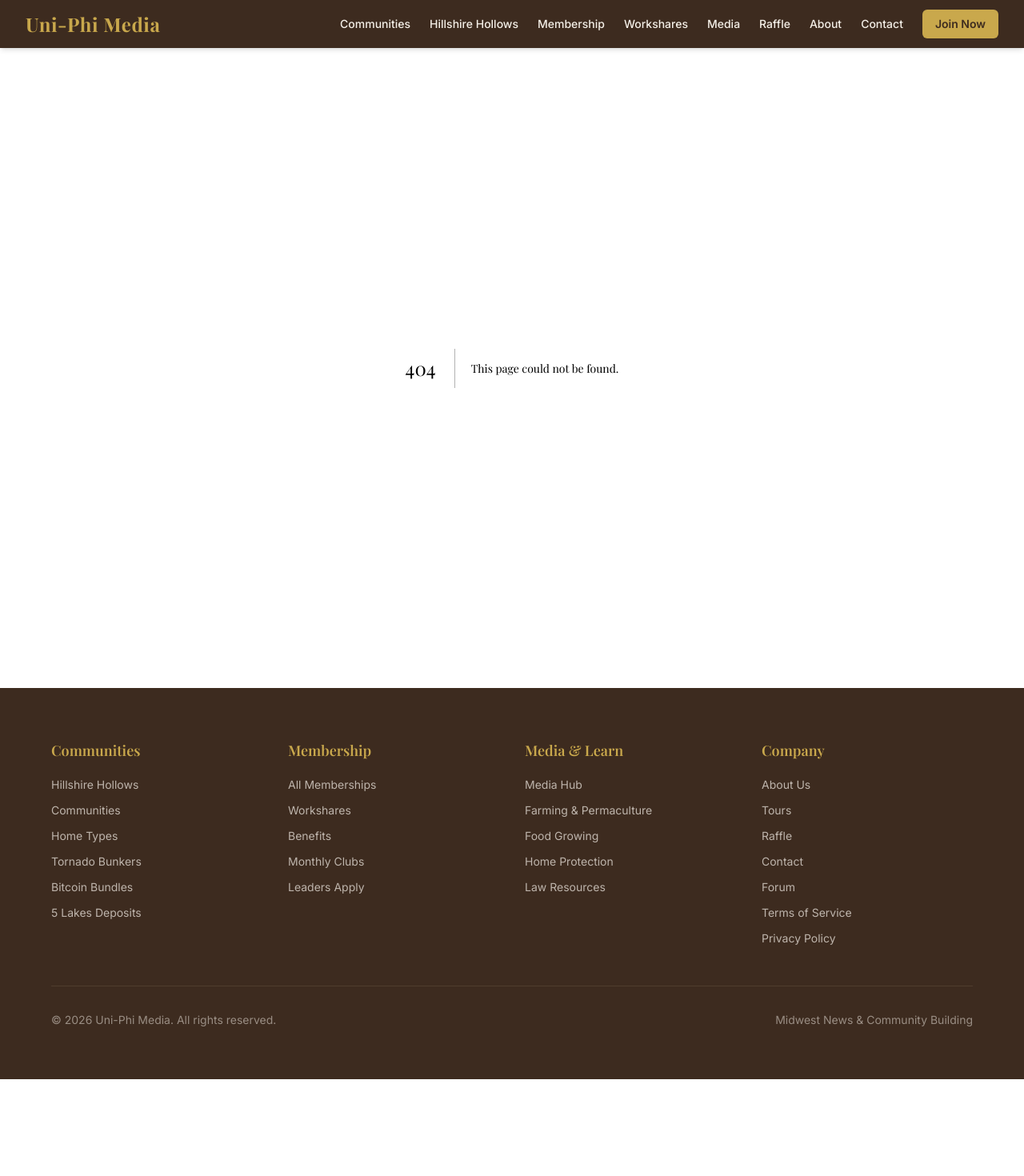
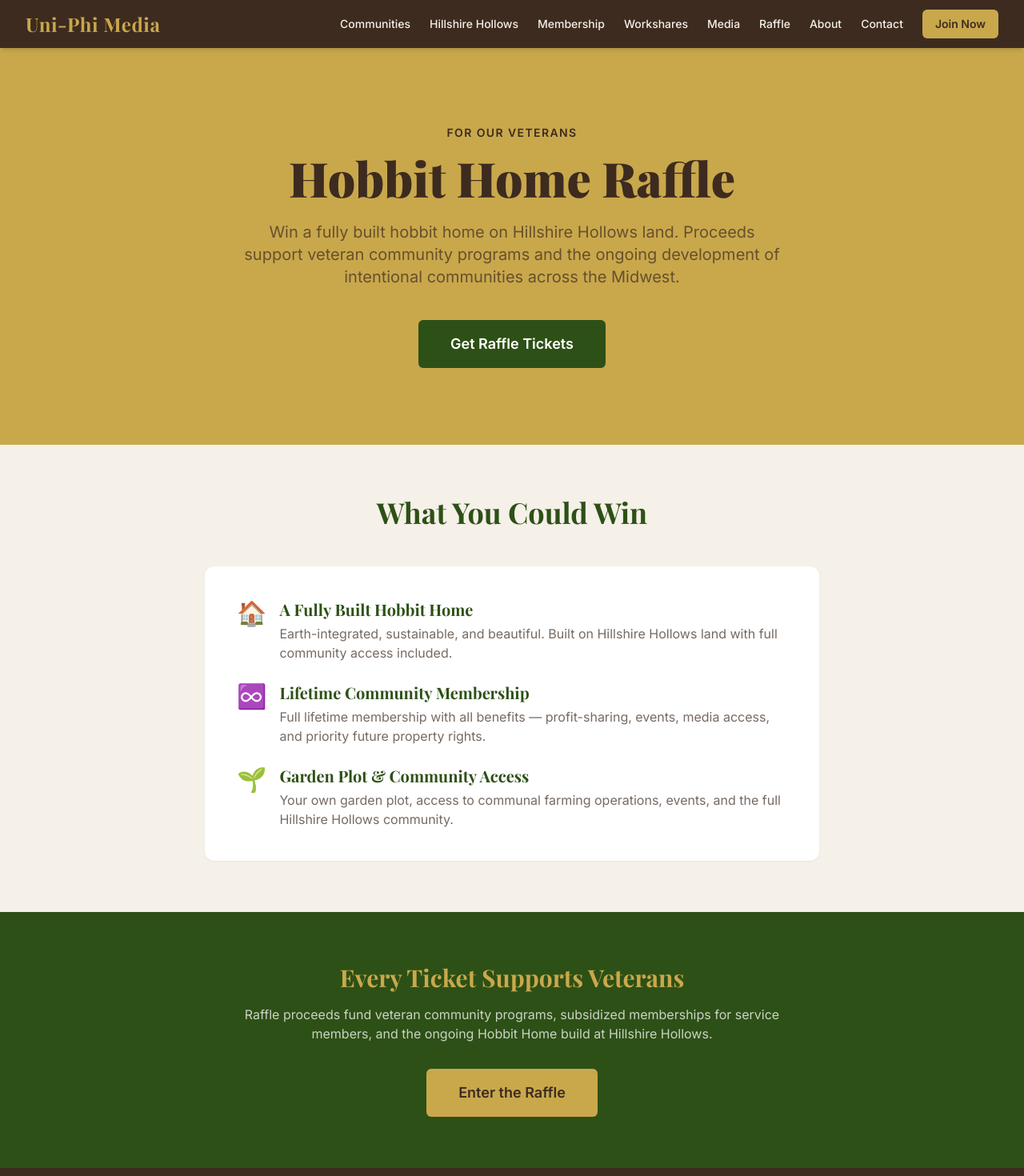
Before and after one commit to dutchiono/uniphimedia, a Next.js app: page /raffle in a window 1280 px wide. Before the commit this address had no page. Shown: the top 1470 px of the page at 80% size. Before the commit the page ends 1349 px from the top, so only its background shows below. Built offline with nearby package versions, Linux system fonts and the light colour scheme.

Commit message:
feat: complete site rebuild — all core pages, nav, footer, design system

```diff
--- /dev/null
+++ b/src/app/raffle/page.tsx
@@ -0,0 +1,53 @@
+import Link from 'next/link'
+
+export default function RafflePage() {
+  return (
+    <>
+      <section className="bg-brand-gold section-pad py-24 text-center">
+        <div className="container-max">
+          <p className="text-brand-bark font-semibold uppercase tracking-widest text-sm mb-4">For Our Veterans</p>
+          <h1 className="font-heading text-5xl md:text-6xl font-black text-brand-bark mb-6">Hobbit Home Raffle</h1>
+          <p className="text-brand-bark/70 text-xl max-w-2xl mx-auto mb-10">Win a fully built hobbit home on Hillshire Hollows land. Proceeds support veteran community programs and the ongoing development of intentional communities across the Midwest.</p>
+          <Link href="/contact" className="btn-primary text-lg px-10 py-4">Get Raffle Tickets</Link>
+        </div>
+      </section>
+
+      <section className="bg-brand-cream section-pad">
+        <div className="container-max max-w-3xl mx-auto">
+          <h2 className="font-heading text-4xl font-bold text-brand-green text-center mb-12">What You Could Win</h2>
+          <div className="bg-white rounded-xl p-10 shadow-sm space-y-6">
+            <div className="flex items-start gap-4">
+              <span className="text-3xl">🏠</span>
+              <div>
+                <h3 className="font-heading text-xl font-bold text-brand-green mb-1">A Fully Built Hobbit Home</h3>
+                <p className="text-brand-bark/70">Earth-integrated, sustainable, and beautiful. Built on Hillshire Hollows land with full community access included.</p>
+              </div>
+            </div>
+            <div className="flex items-start gap-4">
+              <span className="text-3xl">♾️</span>
+              <div>
+                <h3 className="font-heading text-xl font-bold text-brand-green mb-1">Lifetime Community Membership</h3>
+                <p className="text-brand-bark/70">Full lifetime membership with all benefits — profit-sharing, events, media access, and priority future property rights.</p>
+              </div>
+            </div>
+            <div className="flex items-start gap-4">
+              <span className="text-3xl">🌱</span>
+              <div>
+                <h3 className="font-heading text-xl font-bold text-brand-green mb-1">Garden Plot &amp; Community Access</h3>
+                <p className="text-brand-bark/70">Your own garden plot, access to communal farming operations, events, and the full Hillshire Hollows community.</p>
+              </div>
+            </div>
+          </div>
+        </div>
+      </section>
+
+      <section className="bg-brand-green text-white section-pad text-center">
+        <div className="container-max max-w-2xl mx-auto">
+          <h2 className="font-heading text-3xl font-bold text-brand-gold mb-4">Every Ticket Supports Veterans</h2>
+          <p className="text-white/75 mb-8">Raffle proceeds fund veteran community programs, subsidized memberships for service members, and the ongoing Hobbit Home build at Hillshire Hollows.</p>
+          <Link href="/contact" className="btn-gold text-lg px-10 py-4">Enter the Raffle</Link>
+        </div>
+      </section>
+    </>
+  )
+}
```
